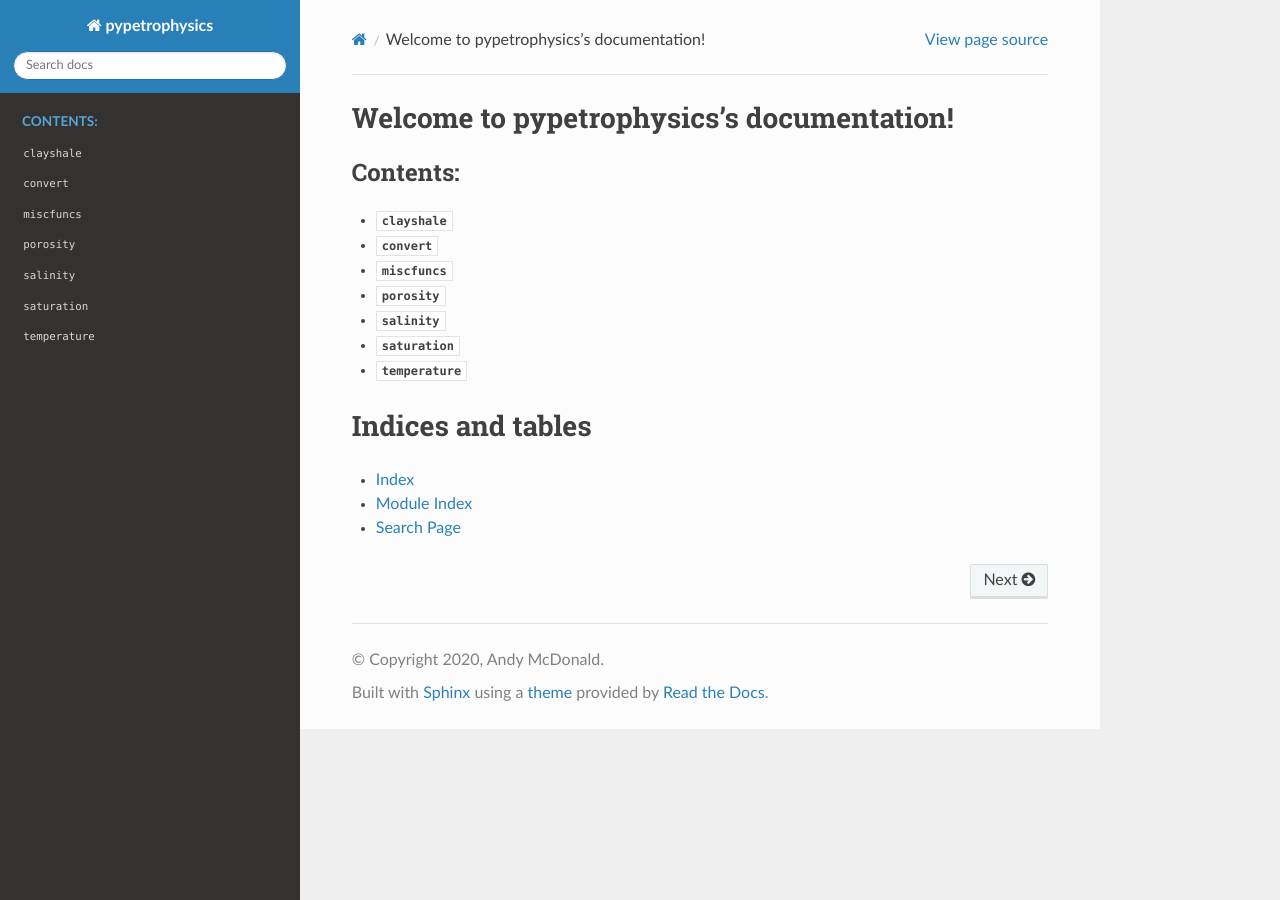
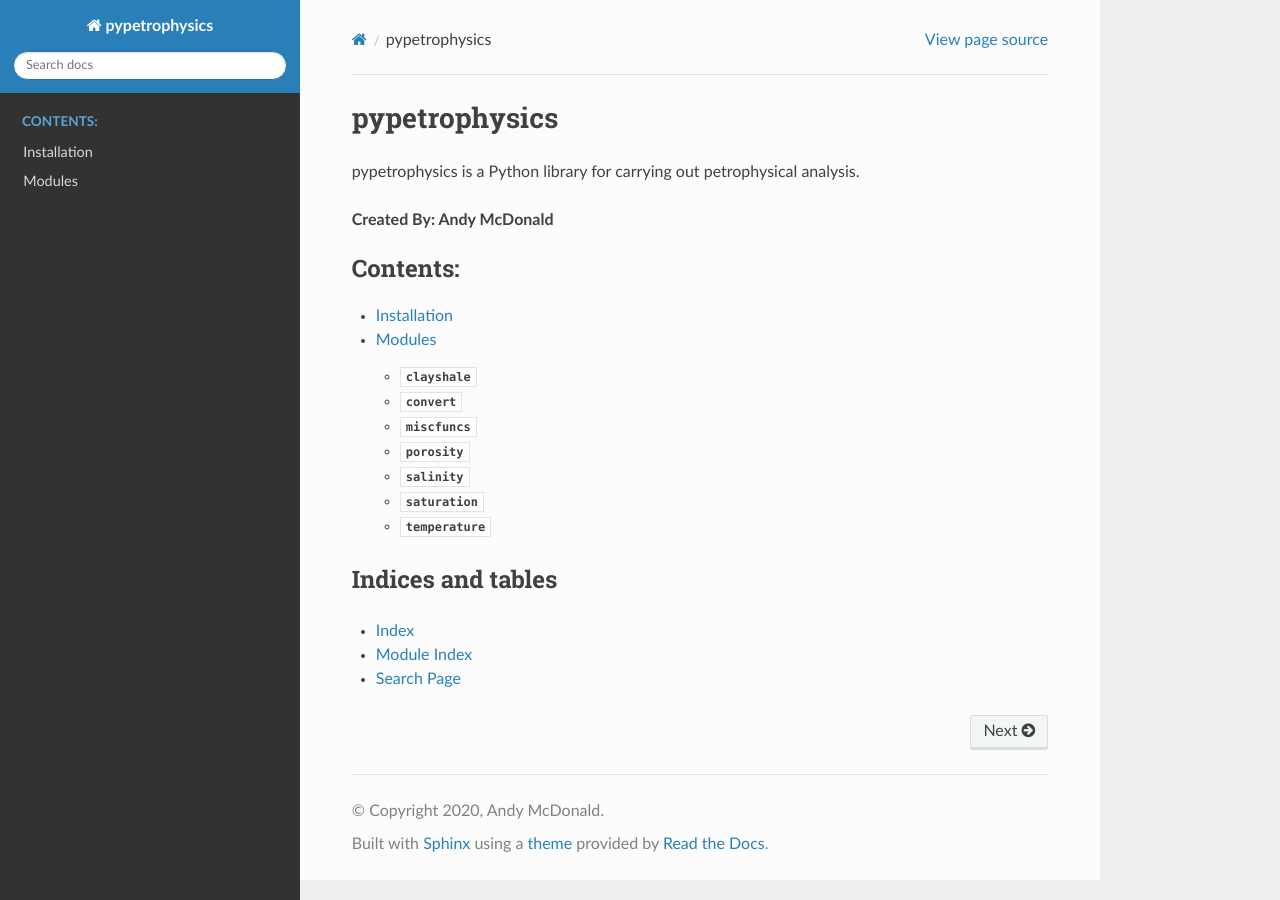
Before and after one commit to andymcdgeo/pypetrophysics, a Sphinx documentation site: the page built from docs/source/index.rst, in a window 1280 px wide. Built offline with Sphinx 7.4.7 and the Read the Docs theme 2.0.0, drawn with Linux system fonts in a browser that asks for light colours.

Commit message:
Updated documentation

```diff
--- a/docs/source/index.rst
+++ b/docs/source/index.rst
@@ -1,22 +1,18 @@
-.. pypetrophysics documentation master file, created by
-   sphinx-quickstart on Wed Jun 17 19:26:34 2020.
-   You can adapt this file completely to your liking, but it should at least
-   contain the root `toctree` directive.
+**************
+pypetrophysics
+**************
 
-Welcome to pypetrophysics's documentation!
-==========================================
+pypetrophysics is a Python library for carrying out petrophysical analysis.
+
+**Created By: Andy McDonald**
 
 .. toctree::
    :maxdepth: 2
    :caption: Contents:
 
-   clayshale
-   convert
-   miscfuncs
-   porosity
-   salinity
-   saturation
-   temperature
+   Installation <install>
+   Modules <modules>
+
 
 
 Indices and tables
--- a/docs/source/miscfuncs.rst
+++ b/docs/source/miscfuncs.rst
@@ -2,6 +2,7 @@
 ==========================
 Miscellaneous Functions
 
+
 .. automodule:: pypetrophysics.miscfuncs
    :members:
    :undoc-members:
--- a/docs/source/saturation.rst
+++ b/docs/source/saturation.rst
@@ -2,6 +2,7 @@
 ==========================
 Saturation Calculations
 
+
 .. automodule:: pypetrophysics.saturation
    :members:
    :undoc-members:
```
Also changed, not shown: docs/source/install.rst (added, +10 -0 lines), docs/source/modules.rst (added, +14 -0 lines).
